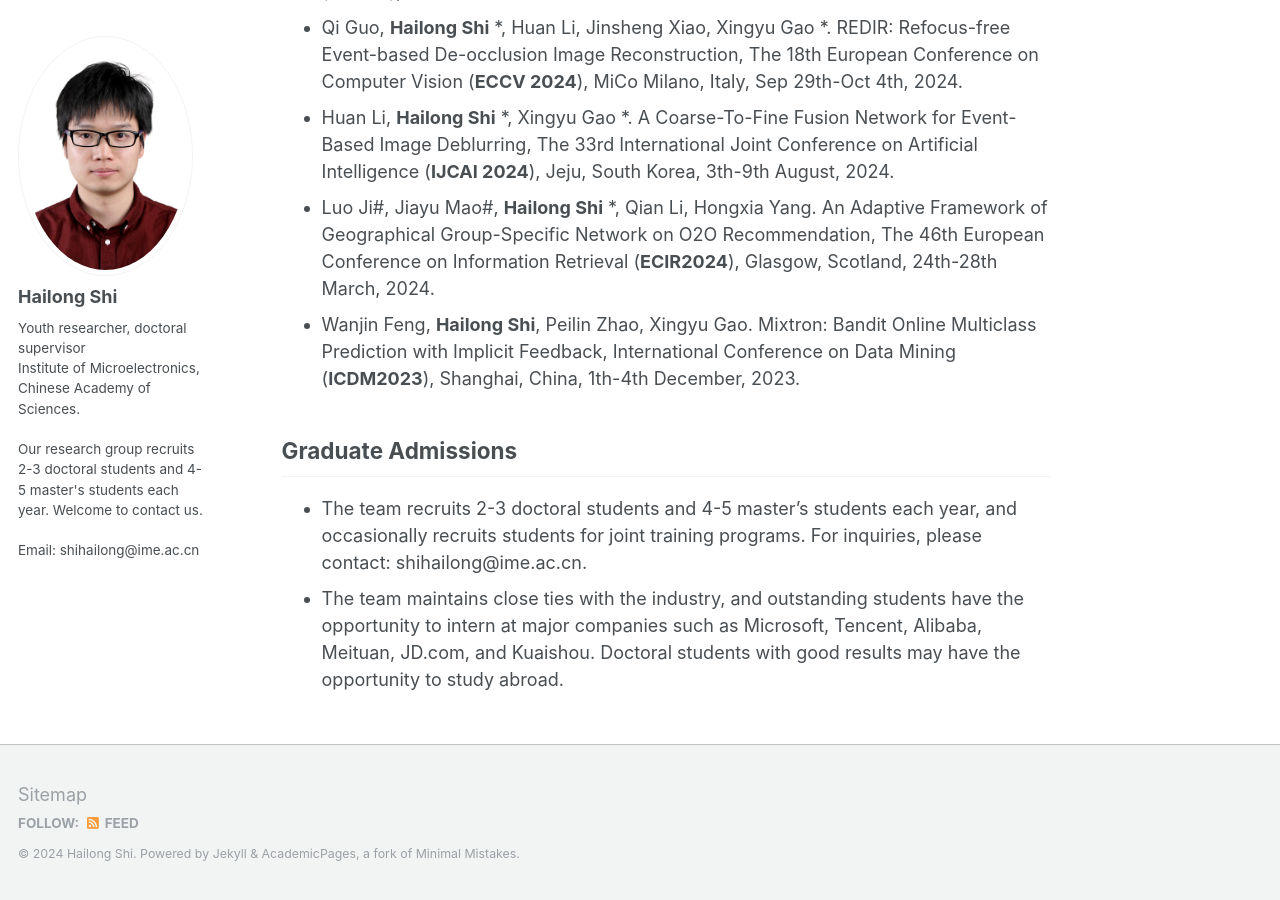
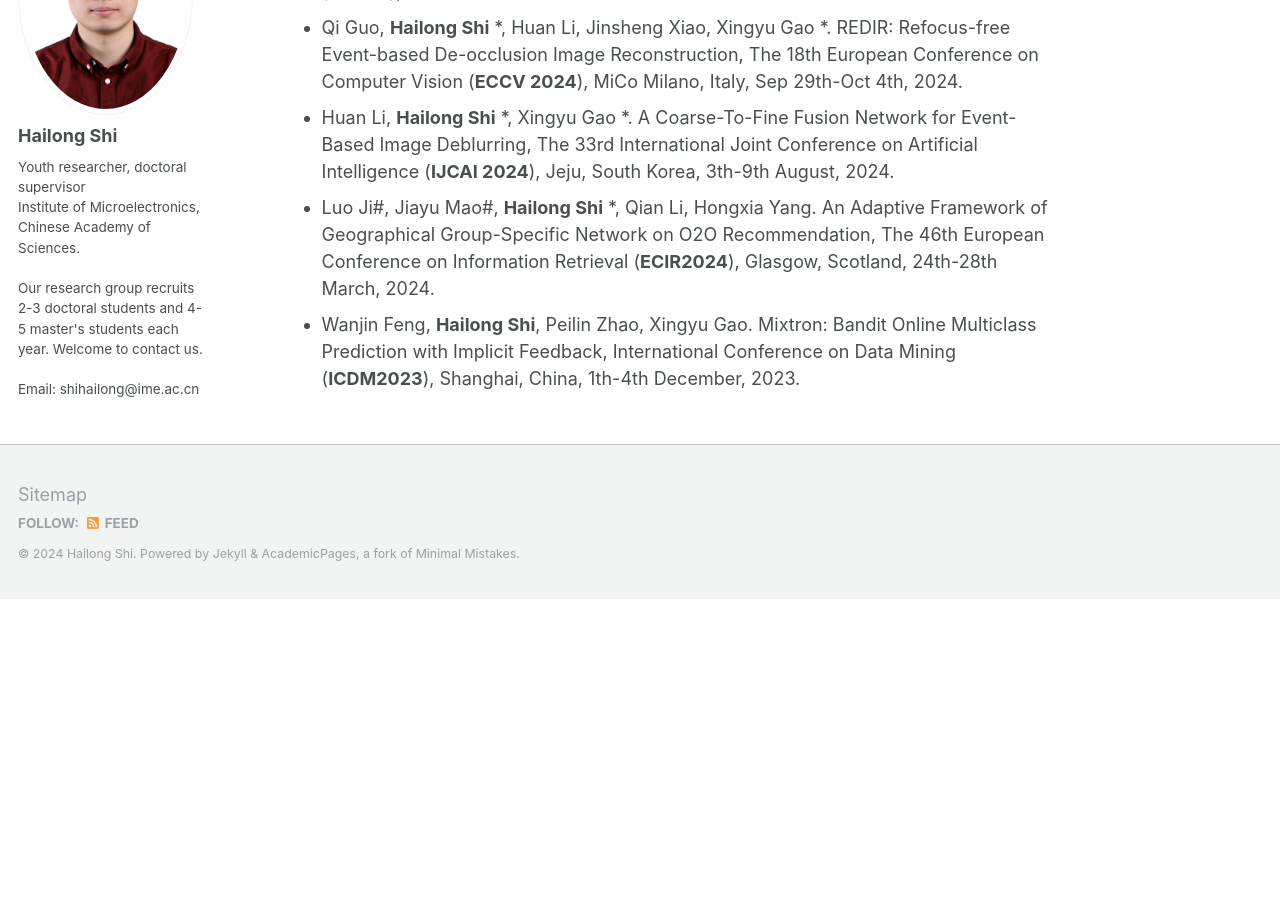
Before and after one commit to shihailong2023/shihailong2023.github.io, a Jekyll site: the page built from _pages/about.md, in a window 1280 px wide and 900 px high, scrolled down 2128 px. Built offline with Jekyll 4.4.1, drawn with Linux system fonts in a browser that asks for light colours; after the commit the page ends 2727 px from its top, so only the background shows below that.

Commit message:
Update about.md

```diff
--- a/_pages/about.md
+++ b/_pages/about.md
@@ -42,8 +42,3 @@ This is Hailong Shi’s personal homepage.
 * Huan Li, **Hailong Shi** *, Xingyu Gao *. A Coarse-To-Fine Fusion Network for Event-Based Image Deblurring, The 33rd International Joint Conference on Artificial Intelligence (**IJCAI 2024**), Jeju, South Korea, 3th-9th August, 2024.
 * Luo Ji#, Jiayu Mao#, **Hailong Shi** *, Qian Li, Hongxia Yang. An Adaptive Framework of Geographical Group-Specific Network on O2O Recommendation, The 46th European Conference on Information Retrieval (**ECIR2024**), Glasgow, Scotland, 24th-28th March, 2024.
 * Wanjin Feng, **Hailong Shi**, Peilin Zhao, Xingyu Gao. Mixtron: Bandit Online Multiclass Prediction with Implicit Feedback, International Conference on Data Mining (**ICDM2023**), Shanghai, China, 1th-4th December, 2023.
-
-
-## Graduate Admissions
-* The team recruits 2-3 doctoral students and 4-5 master's students each year, and occasionally recruits students for joint training programs. For inquiries, please contact: shihailong@ime.ac.cn.
-* The team maintains close ties with the industry, and outstanding students have the opportunity to intern at major companies such as Microsoft, Tencent, Alibaba, Meituan, JD.com, and Kuaishou. Doctoral students with good results may have the opportunity to study abroad.
```
